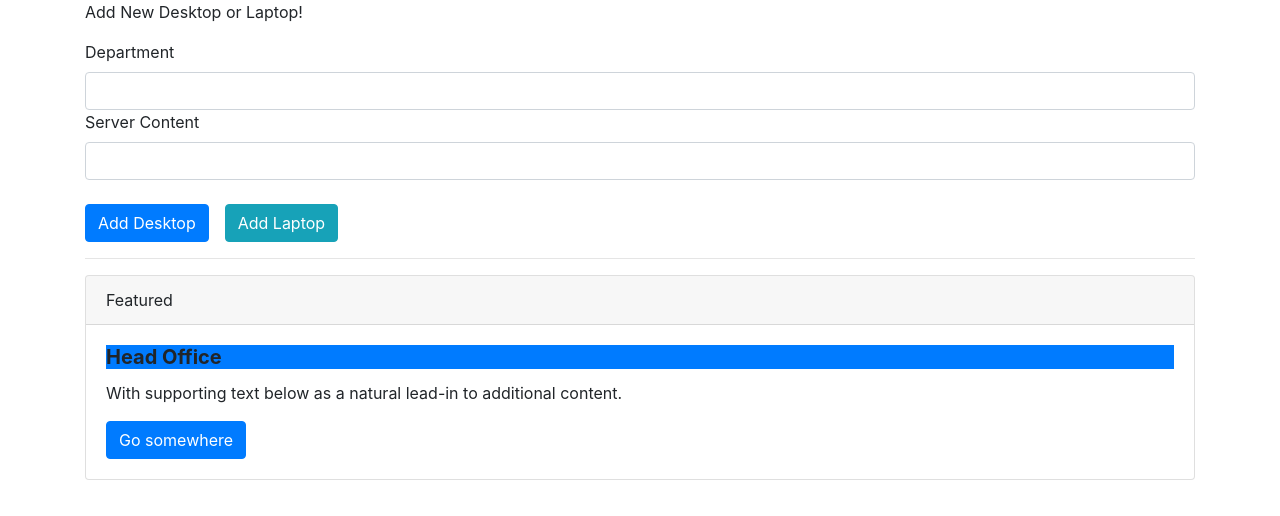
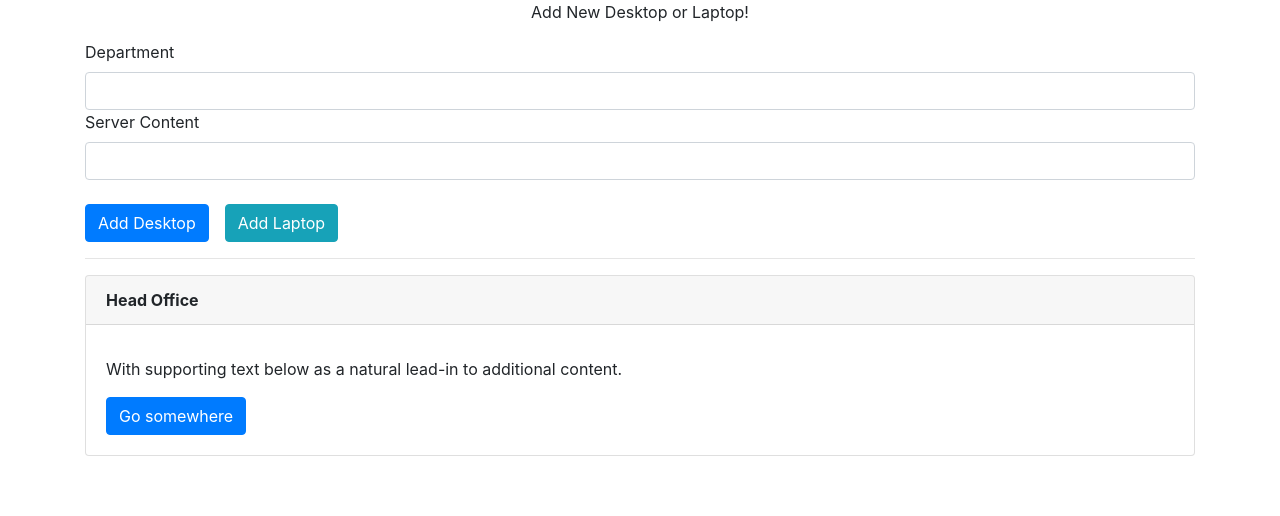
Before and after one commit to afolabiopakunle/angular-custom-binding, an Angular app: page / in a window 1280 px wide. Shown: the top 516 px of the page. Built offline with nearby package versions, Linux system fonts and the light colour scheme.

Commit message:
testing css

```diff
--- a/src/app/cockpit/cockpit.component.html
+++ b/src/app/cockpit/cockpit.component.html
@@ -1,6 +1,6 @@
 <div class="row">
   <div class="col-sm-12">
-    <p>Add New Desktop or Laptop!</p>
+    <p class="text-center">Add New Desktop or Laptop!</p>
     <label>Department</label>
     <input type="text" class="form-control" [(ngModel)]="newPCDepartment">
     <label>Server Content</label>
--- a/src/app/display/display.component.html
+++ b/src/app/display/display.component.html
@@ -1,9 +1,9 @@
 <div class="card">
-<div class="card-header">
-  Featured
+<div class="card-header font-weight-bold">
+{{ computer.department }}
 </div>
 <div class="card-body">
-  <h5 class="card-title font-weight-bold" [class.bg-primary]="computer.type==='desktop'">{{ computer.department }}</h5>
+  <h5 class="card-title font-weight-bold" [class.bg-primary]="computer.type==='desktop'"></h5>
   <p class="card-text">With supporting text below as a natural lead-in to additional content.</p>
   <a href="#" class="btn btn-primary">Go somewhere</a>
 </div>
```
